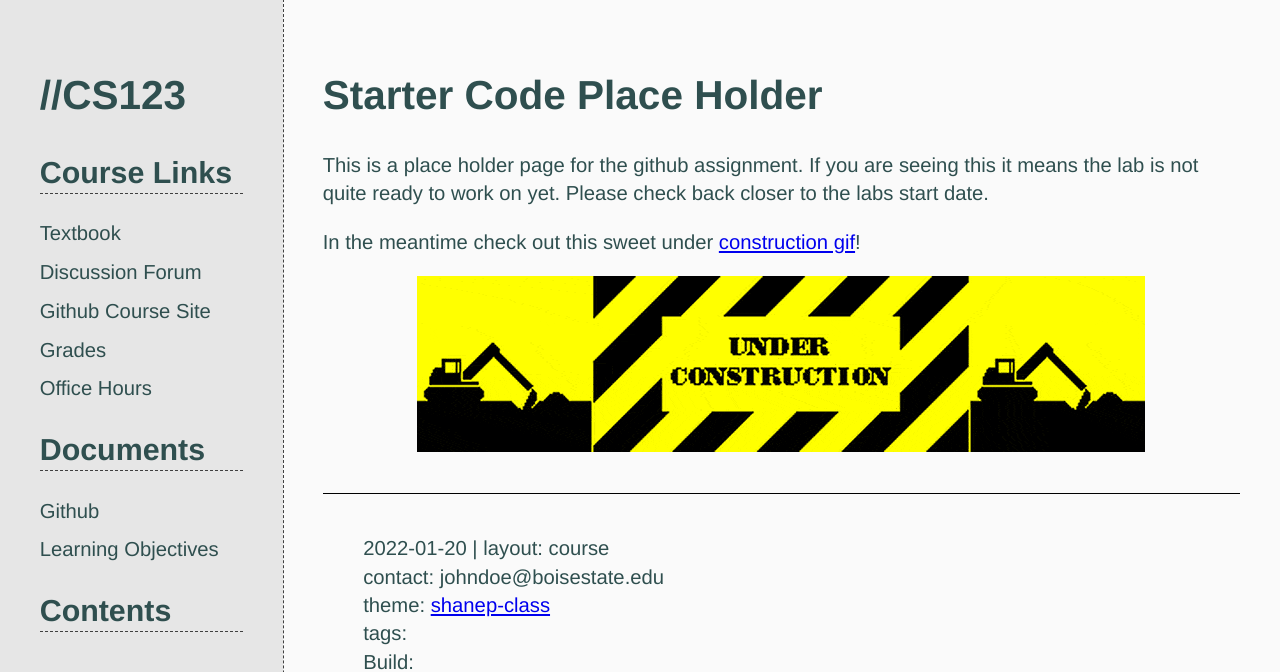
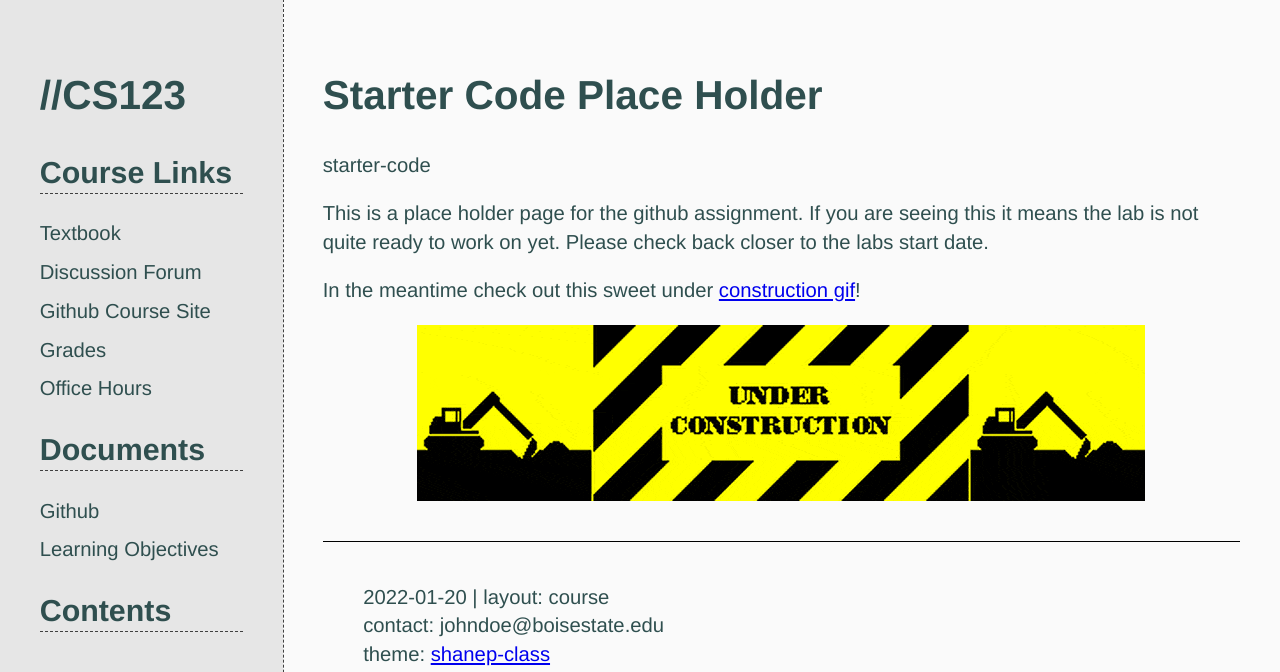
Before and after one commit to shanep/class-theme, a Jekyll site: the page built from _docs/starter-code.md, in a window 1280 px wide, cut to the strip 0-672 px from the top of the page. Built offline with Jekyll 4.4.1, drawn with Linux system fonts in a browser that asks for light colours.

```diff
--- a/_layouts/course.html
+++ b/_layouts/course.html
@@ -42,7 +42,7 @@
         {% else%}
             <h1>{%if page.title %}{{page.title}}{%else%}{{site.title}} - {{site.description}} [{{site.data.semester-info.semester}}]{% endif%}</h1>
         {% endif %}
-
+        <p><span class="med-text">{{page.slug}}</span></p>
         {{content}}
     </article>
     {% include footer.html %}
--- a/_sass/style.scss
+++ b/_sass/style.scss
@@ -281,3 +281,7 @@
  .small-text {
   font-size: var(--s-1);
  }
+
+ .med-text {
+   font-size: var(--s0);
+ }
```
